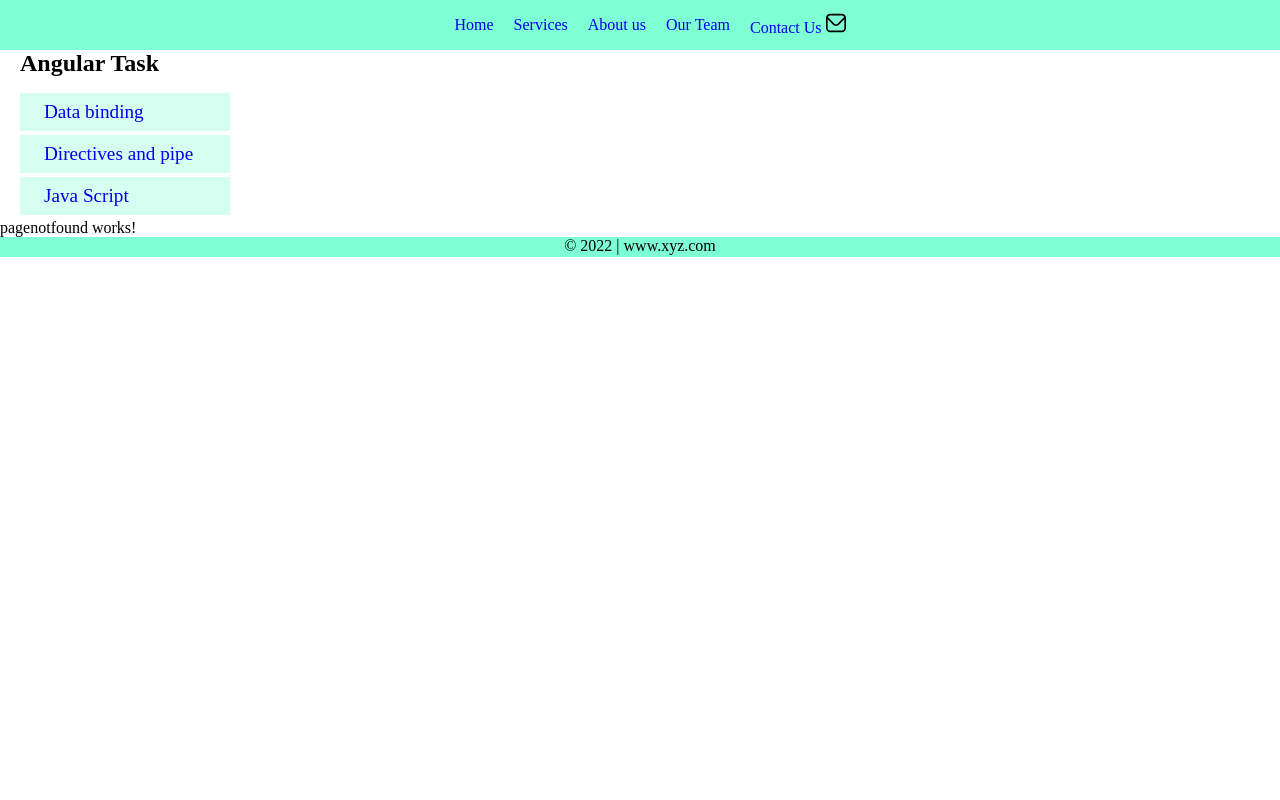
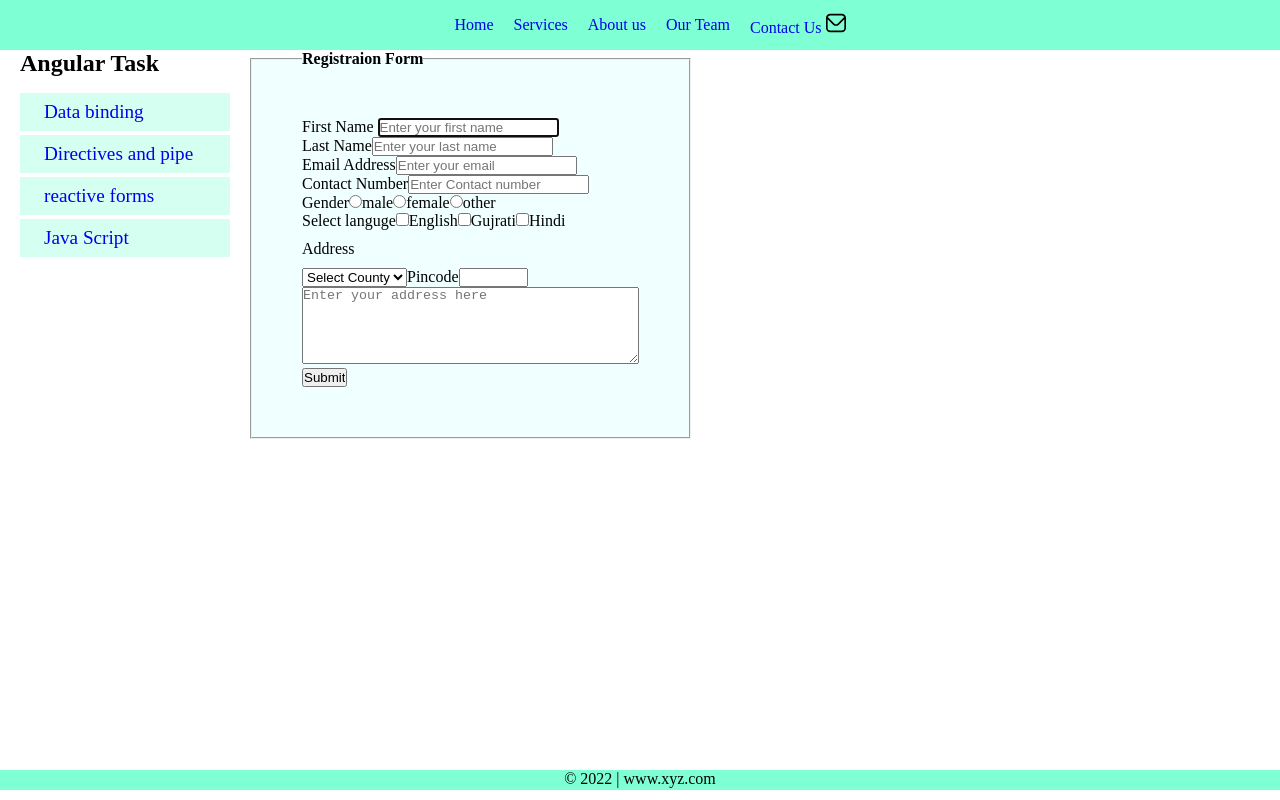
Before and after one commit to viral4603/Angular, an Angular app: page /userform in a window 1280 px wide. Built offline with nearby package versions, Linux system fonts and the light colour scheme.

Commit message:
strcture change

```diff
--- a/src/app/app-routing.module.ts
+++ b/src/app/app-routing.module.ts
@@ -4,11 +4,13 @@ import { RouterModule, Routes } from '@angular/router';
 import { MainComponent } from './main/main.component';
 import { VideoComponent } from './main/video/video.component';
 import { PagenotfoundComponent } from './pagenotfound/pagenotfound.component';
+import { UserformsComponent } from './user/userforms/userforms.component';
 
 
 const routes: Routes = [
   {path:'main',component: MainComponent},
   {path:'databinding',component:VideoComponent},
+  {path:'userform',component:UserformsComponent},
   { path: '**', component: PagenotfoundComponent }
 ];
 
--- a/src/app/app.component.css
+++ b/src/app/app.component.css
@@ -0,0 +1,9 @@
+.d-flex{
+    display: flex;
+}
+.navbar {
+    width: 250px;
+}
+.container{
+    height: 90vh;
+}
--- a/src/app/app.component.html
+++ b/src/app/app.component.html
@@ -1,5 +1,7 @@
 <!-- app header component -->
 <app-header></app-header>
-<app-sidebar></app-sidebar>
-<router-outlet></router-outlet>
+<div class="container d-flex">
+    <app-sidebar></app-sidebar>
+    <router-outlet></router-outlet>
+</div>
 <app-footer></app-footer>
--- a/src/app/main/main.component.css
+++ b/src/app/main/main.component.css
@@ -1,6 +1,4 @@
-.form-input{
-    margin-top: 10px;
-}
+
 button{
     margin: 20px;
 }
--- a/src/app/main/main.component.html
+++ b/src/app/main/main.component.html
@@ -1,66 +1,5 @@
-<form action="#" method="post" class="my-form">
-    <fieldset style="background-color: azure; padding: 50px">
-        <legend style="font-weight: 600;">Registraion Form</legend>
 
-        <div [ngClass]="'form-input'">
-            <label for="fisrtName">First Name </label>
-            <input type="text" name="fisrtName" id="fisrtName" placeholder="Enter your first name" required autofocus
-                [(ngModel)]="firstName"><span>{{firstName}}</span>
-        </div>
-
-        <div [ngClass]="'form-input'">
-            <label for="lastName">Last Name</label>
-            <input type="text" id="lastName" name="lastName" placeholder="Enter your last name"
-                [(ngModel)]="lastName"><span>{{lastName}}</span>
-        </div>
-
-        <div [ngClass]="'form-input'">
-            <label for="email">Email Address</label>
-            <input type="email" name="email" id="email" placeholder="Enter your email" required autocomplete="off">
-        </div>
-
-        <div [ngClass]="'form-input'">
-            <label for="contactNo">Contact Number</label>
-            <input type="contactNo" name="contactNo" id="contactNo" placeholder="Enter Contact number" required>
-        </div>
-
-        <div [ngClass]="'form-input'" style="flex-direction: row;">
-            <label for="gender">Gender</label>
-            <input type="radio" name="gender" id="male" value="male"><label for="male">male</label>
-            <input type="radio" name="gender" id="female" value="female"><label for="fmale">female</label>
-            <input type="radio" name="gender" id="other" value="other"><label for="other">other</label>
-        </div>
-
-        <div [ngClass]="'form-input'" style="flex-direction: row;">
-            <label for="languge">Select languge</label>
-            <input type="checkbox" name="languge" value="English"><label for="english">English</label>
-            <input type="checkbox" name="languge" value="English"><label for="Gujrati">Gujrati</label>
-            <input type="checkbox" name="languge" value="English"><label for="Hindi">Hindi</label>
-        </div>
-
-        <div style="margin-top: 10px;">
-            <label for="address">Address</label>
-            <div style="flex-direction: row; margin-top: 10px;">
-                <select name="country" id="country">
-                    <option value="">Select County</option>
-                    <option value="India">India</option>
-                    <option value="USA">USA</option>
-                    <option value="UK">UK</option>
-                </select>
-                <label for="pinCode">Pincode</label>
-                <input type="text" name="pinCode" maxlength="6" size="6">
-            </div>
-            <textarea name="address" id="address" cols="40" rows="5" placeholder="Enter your address here"></textarea>
-        </div>
-
-        <div>
-            <input type="submit" name="submit" id="submit">
-        </div>
-
-    </fieldset>
-</form>
-
-<app-video [name]="firstName" (dataParent)="parentCall($event)"></app-video>
+<!-- <app-video [name]="firstName" (dataParent)="parentCall($event)"></app-video> -->
 <div class="my-table">
     <div class="t-title">
         <h3 class="t-title">list of data</h3>
--- a/src/app/main/main.component.ts
+++ b/src/app/main/main.component.ts
@@ -6,9 +6,7 @@ import { Comments } from './model/comments';
   styleUrls: ['./main.component.css']
 })
 export class MainComponent implements OnInit {
-  firstName: string = "";
-  lastName: string = "";
-  index: string = '';
+   index: string = '';
   currentDate = new Date();
   constructor() {
 
--- a/src/app/sidebar/sidebar.component.html
+++ b/src/app/sidebar/sidebar.component.html
@@ -4,6 +4,7 @@
         <ul class="navbar-list">
             <li class="navbar-items"><a routerLink="databinding">Data binding</a></li>
             <li class="navbar-items"><a routerLink="main">Directives and pipe</a></li>
+            <li class="navbar-items"><a routerLink="userform">reactive forms</a></li>
             <li class="navbar-items"><a routerLink="pagenot">Java Script</a></li>
         </ul>
     </div>
--- /dev/null
+++ b/src/app/user/userforms/userforms.component.css
@@ -0,0 +1,3 @@
+.form-input{
+    margin-top: 10px;
+}
--- /dev/null
+++ b/src/app/user/userforms/userforms.component.html
@@ -0,0 +1,61 @@
+<form action="#" method="post" class="my-form">
+    <fieldset style="background-color: azure; padding: 50px">
+        <legend style="font-weight: 600;">Registraion Form</legend>
+
+        <div ngClass="'form-input'">
+            <label for="fisrtName">First Name </label>
+            <input type="text" name="fisrtName" id="fisrtName" placeholder="Enter your first name" required autofocus
+                ><span>{{firstName}}</span>
+        </div>
+
+        <div ngClass="'form-input'">
+            <label for="lastName">Last Name</label>
+            <input type="text" id="lastName" name="lastName" placeholder="Enter your last name"
+                ><span>{{lastName}}</span>
+        </div>
+
+        <div ngClass="'form-input'">
+            <label for="email">Email Address</label>
+            <input type="email" name="email" id="email" placeholder="Enter your email" required autocomplete="off">
+        </div>
+
+        <div ngClass="'form-input'">
+            <label for="contactNo">Contact Number</label>
+            <input type="contactNo" name="contactNo" id="contactNo" placeholder="Enter Contact number" required>
+        </div>
+
+        <div style="flex-direction: row;" ngClass="'form-input'">
+            <label for="gender">Gender</label>
+            <input type="radio" name="gender" id="male" value="male"><label for="male">male</label>
+            <input type="radio" name="gender" id="female" value="female"><label for="fmale">female</label>
+            <input type="radio" name="gender" id="other" value="other"><label for="other">other</label>
+        </div>
+
+        <div style="flex-direction: row;">
+            <label for="languge">Select languge</label>
+            <input type="checkbox" name="languge" value="English"><label for="english">English</label>
+            <input type="checkbox" name="languge" value="English"><label for="Gujrati">Gujrati</label>
+            <input type="checkbox" name="languge" value="English"><label for="Hindi">Hindi</label>
+        </div>
+
+        <div style="margin-top: 10px;" ngClass="'form-input'">
+            <label for="address">Address</label>
+            <div style="flex-direction: row; margin-top: 10px;">
+                <select name="country" id="country">
+                    <option value="">Select County</option>
+                    <option value="India">India</option>
+                    <option value="USA">USA</option>
+                    <option value="UK">UK</option>
+                </select>
+                <label for="pinCode">Pincode</label>
+                <input type="text" name="pinCode" maxlength="6" size="6">
+            </div>
+            <textarea name="address" id="address" cols="40" rows="5" placeholder="Enter your address here"></textarea>
+        </div>
+
+        <div ngClass="'form-input'">
+            <input type="submit" name="submit" id="submit">
+        </div>
+
+    </fieldset>
+</form>
--- /dev/null
+++ b/src/app/user/userforms/userforms.component.ts
@@ -0,0 +1,18 @@
+import { Component, OnInit } from '@angular/core';
+import { NgModule } from '@angular/core';
+
+@Component({
+  selector: 'app-userforms',
+  templateUrl: './userforms.component.html',
+  styleUrls: ['./userforms.component.css']
+})
+export class UserformsComponent implements OnInit {
+  firstName: string = "";
+  lastName: string = "";
+
+  constructor() { }
+
+  ngOnInit(): void {
+  }
+
+}
```
Also changed, not shown: src/app/user/user.module.ts (added, +15 -0 lines), 1 other file (tests, documents, lock files or other folders).
